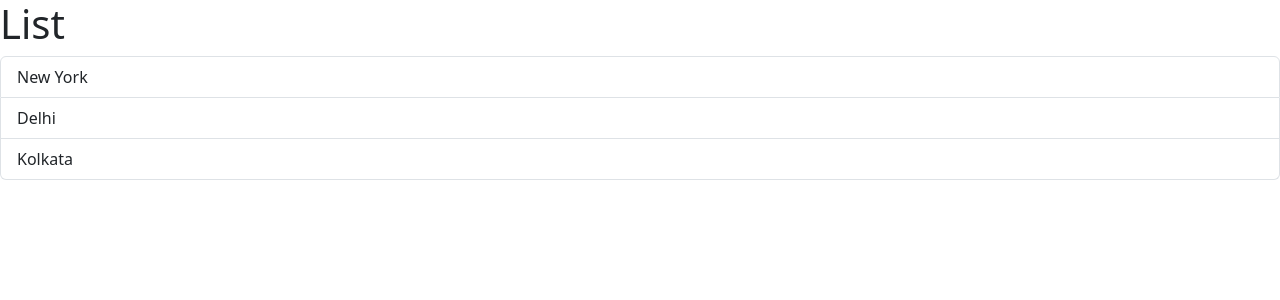
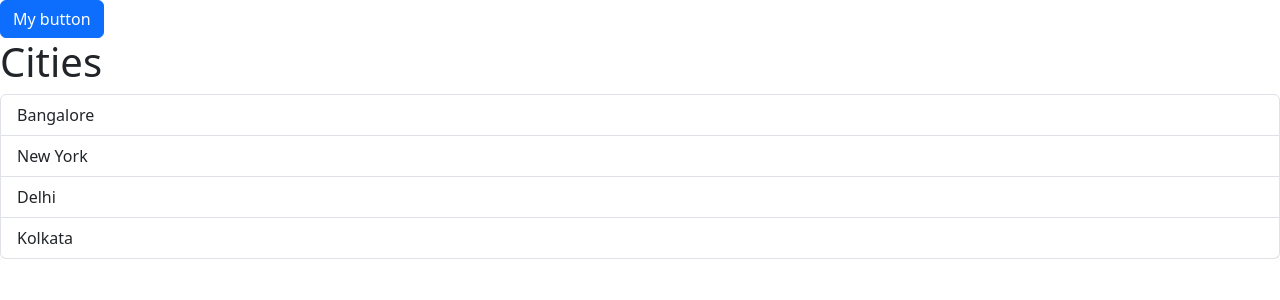
Before and after one commit to ashislaha/ReactJS_explore, a React (Vite) app in the folder react_game_demo/: page / in a window 1280 px wide. Shown: the top 300 px of the page. Built offline with nearby package versions, Linux system fonts and the light colour scheme.

Commit message:
add button

```diff
--- a/react_game_demo/src/App.tsx
+++ b/react_game_demo/src/App.tsx
@@ -1,7 +1,49 @@
+// npm create vite@latest
+// cd react_game_demo
+// npm install
+// npm run dev
+
 import ListGroup from "./components/ListGroup";
+import Alert from "./components/Alert";
+import Button from "./components/Button";
+import { useState } from "react";
 
 function App() {
-  return <ListGroup></ListGroup>;
+  let items = ["Bangalore", "New York", "Delhi", "Kolkata"];
+  const handleSelectItem = (item: String) => {
+    console.log(item);
+  };
+
+  let onClickButton = () => {
+    console.log("hello, Button clicked");
+    setAlertVisiability(true);
+  };
+
+  let onCloseButton = () => {
+    setAlertVisiability(false);
+  };
+
+  const [alertVisible, setAlertVisiability] = useState(false); // it returns an array
+
+  return (
+    <div>
+      {alertVisible && (
+        <Alert onClose={onCloseButton}>
+          <h1>Hello world from Ashis</h1>
+        </Alert>
+      )}
+
+      <Button onClick={onClickButton} color="primary">
+        My button
+      </Button>
+
+      <ListGroup
+        items={items}
+        heading="Cities"
+        onSelectItem={handleSelectItem}
+      ></ListGroup>
+    </div>
+  );
 }
 
 export default App; // export the app component
--- /dev/null
+++ b/react_game_demo/src/components/Alert.tsx
@@ -0,0 +1,26 @@
+import { ReactNode } from "react";
+
+interface AlertProps {
+  // it's type, it can be string or html
+  // for HTML, we can use ReactNode type
+  // Using children prop, we can pass children to a component
+  children: ReactNode;
+  onClose: () => void;
+}
+
+const Alert = ({ children, onClose }: AlertProps) => {
+  return (
+    <div className="alert alert-primary alert-dismissible">
+      {children}
+      <button
+        type="button"
+        className="btn-close"
+        data-bs-dismiss="alert"
+        aria-label="Close"
+        onClick={onClose}
+      ></button>
+    </div>
+  );
+};
+
+export default Alert;
--- /dev/null
+++ b/react_game_demo/src/components/Button.tsx
@@ -0,0 +1,17 @@
+interface ButtonProps {
+  children: string;
+  color?: string; // we can use ? to make the property optional
+  onClick: () => void;
+}
+
+const Button = ({ children, color, onClick }: ButtonProps) => {
+  return (
+    <div>
+      <button type="button" className={"btn btn-" + color} onClick={onClick}>
+        {children}
+      </button>
+    </div>
+  );
+};
+
+export default Button;
--- a/react_game_demo/src/components/ListGroup.tsx
+++ b/react_game_demo/src/components/ListGroup.tsx
@@ -14,9 +14,30 @@ import { useState } from "react";
 // Each component should have its state.
 
 // Passing data via props
+// Props are input to the component
+// we can pass { items: [], heading: String }
+// using an "interface", we can define the shape of an object
 
-function ListGroup() {
-  let items = ["New York", "Delhi", "Kolkata"];
+// once a click event happens, let's notify the ohter component.
+
+// State vs Props
+// state: Internal data managed by a component. It is mutable.
+// Props: Input pass to a component. We should treat props like immutable.
+
+// debugging - react developer tool
+
+interface ListGroupProps {
+  items: String[];
+  heading: String;
+
+  // define a function which will be used for our callbacks to the caller.
+  onSelectItem: (item: String) => void;
+}
+
+function ListGroup(props: ListGroupProps) {
+  const items = props.items;
+  const heading = props.heading;
+
   // Hook
   const [selectedIndex, setSelectedIndex] = useState(-1);
   // arr[0]; // variable like selectedIndex
@@ -40,7 +61,8 @@ function ListGroup() {
       onClick={() => {
         console.log(item, index);
         setSelectedIndex(index);
-        handleClick; // we will pass the reference here in
+        props.onSelectItem(item);
+        // handleClick; // we will pass the reference here in
       }}
     >
       {item}
@@ -49,7 +71,7 @@ function ListGroup() {
 
   return (
     <Fragment>
-      <h1>List</h1>
+      <h1>{heading}</h1>
       {getMessage()}
       <ul className="list-group">{mappedItems}</ul>
     </Fragment>
```
